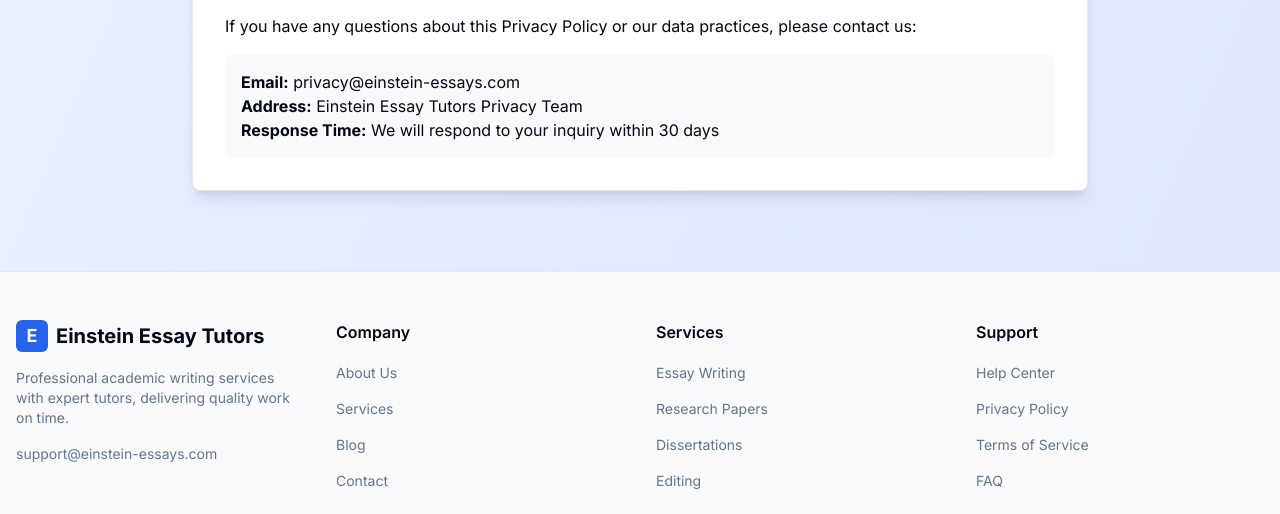
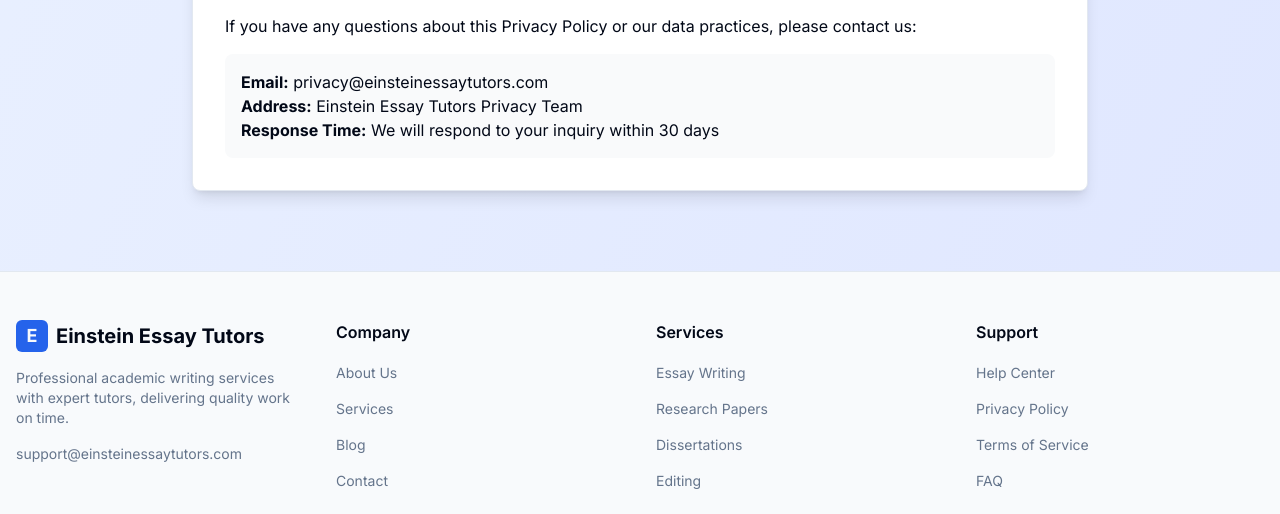
Before and after one commit to Einstein-Essay-Tutors/einstein-essay-tutors-frontend, a Next.js app: page /privacy in a window 1280 px wide. Shown: the part 2820-3334 px from the top of the page. Built offline with nearby package versions, Linux system fonts and the light colour scheme; no server answers.

Commit message:
Update API URLS for production without port numbers

```diff
--- /dev/null
+++ b/ecosystem.config.js
@@ -0,0 +1,27 @@
+module.exports = {
+  apps: [{
+    name: 'einstein-essay-tutors-frontend',
+    script: 'node',
+    args: 'server.js',
+    cwd: '/home/ubuntu/einstein-essay-tutors-frontend/.next/standalone',
+    instances: 1,
+    autorestart: true,
+    watch: false,
+    max_memory_restart: '1G',
+    env: {
+      NODE_ENV: 'production',
+      PORT: 3000,
+      HOSTNAME: '0.0.0.0'
+    },
+    env_production: {
+      NODE_ENV: 'production',
+      PORT: 3000,
+      HOSTNAME: '0.0.0.0'
+    },
+    log_date_format: 'YYYY-MM-DD HH:mm:ss',
+    error_file: '/home/ubuntu/logs/frontend-error.log',
+    out_file: '/home/ubuntu/logs/frontend-out.log',
+    log_file: '/home/ubuntu/logs/frontend-combined.log',
+    time: true
+  }]
+}
--- a/src/app/contact/page.tsx
+++ b/src/app/contact/page.tsx
@@ -104,10 +104,10 @@
                     Send us an email and we'll respond within 24 hours
                   </p>
                   <a
-                    href="mailto:support@einstein-essays.com"
+                    href="mailto:support@einsteinessaytutors.com"
                     className="text-primary hover:underline font-medium"
                   >
-                    support@einstein-essays.com
+                    support@einsteinessaytutors.com
                   </a>
                 </CardContent>
               </Card>
--- a/src/app/privacy/page.tsx
+++ b/src/app/privacy/page.tsx
@@ -170,7 +170,7 @@
                       If you have any questions about this Privacy Policy or our data practices, please contact us:
                     </p>
                     <div className="bg-gray-50 p-4 rounded-lg mt-4">
-                      <p><strong>Email:</strong> privacy@einstein-essays.com</p>
+                      <p><strong>Email:</strong> privacy@einsteinessaytutors.com</p>
                       <p><strong>Address:</strong> Einstein Essay Tutors Privacy Team</p>
                       <p><strong>Response Time:</strong> We will respond to your inquiry within 30 days</p>
                     </div>
--- a/src/app/terms/page.tsx
+++ b/src/app/terms/page.tsx
@@ -130,7 +130,7 @@
                       If you have any questions about these Terms of Service, please contact us at:
                     </p>
                     <div className="bg-gray-50 p-4 rounded-lg mt-4">
-                      <p><strong>Email:</strong> legal@einstein-essays.com</p>
+                      <p><strong>Email:</strong> legal@einsteinessaytutors.com</p>
                       <p><strong>Address:</strong> Einstein Essay Tutors Legal Department</p>
                     </div>
                   </section>
--- a/src/components/navigation/footer.tsx
+++ b/src/components/navigation/footer.tsx
@@ -41,10 +41,10 @@
             </p>
             <div className="flex space-x-4">
               <Link
-                href="mailto:support@einstein-essays.com"
+                href="mailto:support@einsteinessaytutors.com"
                 className="text-sm text-muted-foreground hover:text-foreground"
               >
-                support@einstein-essays.com
+                support@einsteinessaytutors.com
               </Link>
             </div>
           </div>
```
Also changed, not shown: 1 other file (tests, documents, lock files or other folders).
